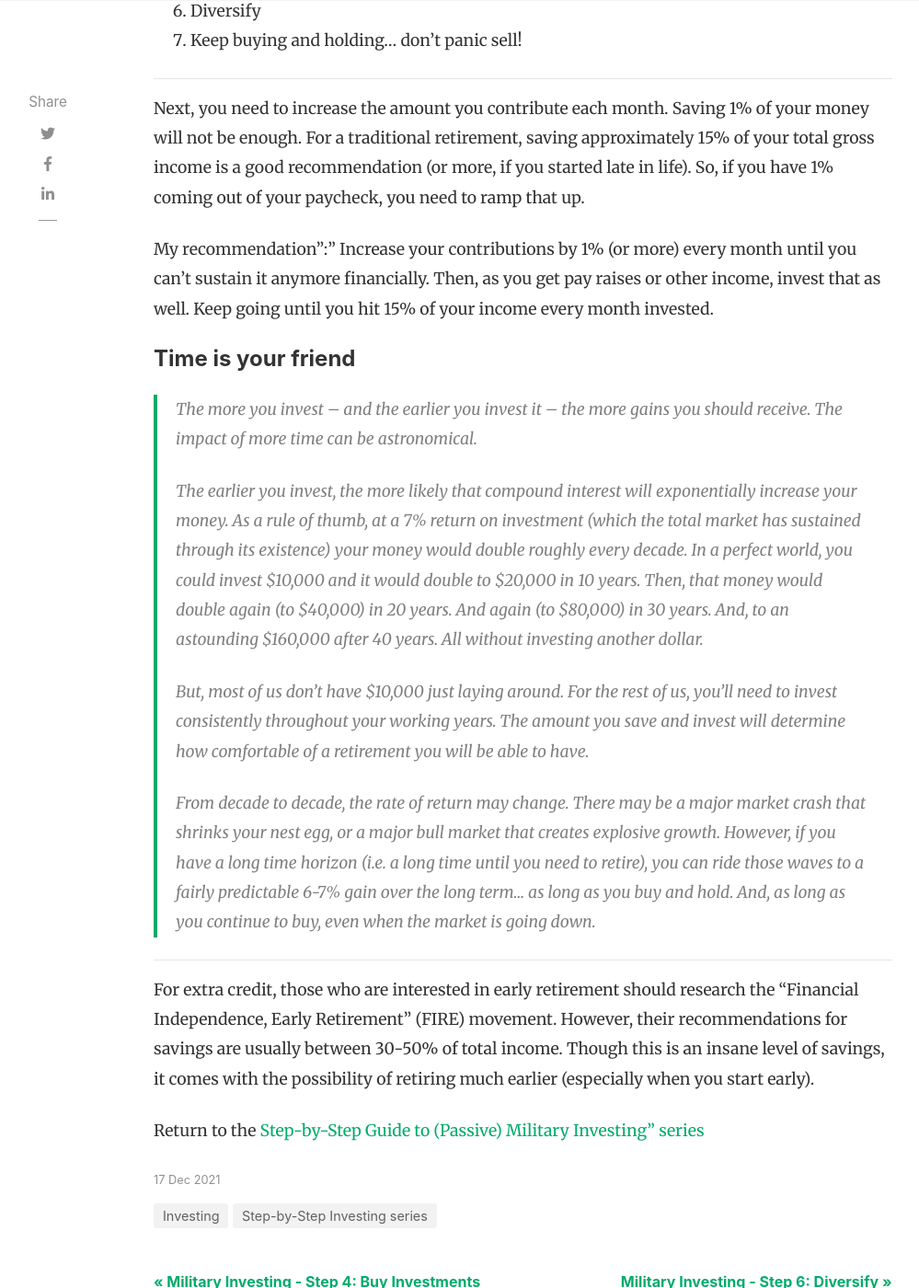
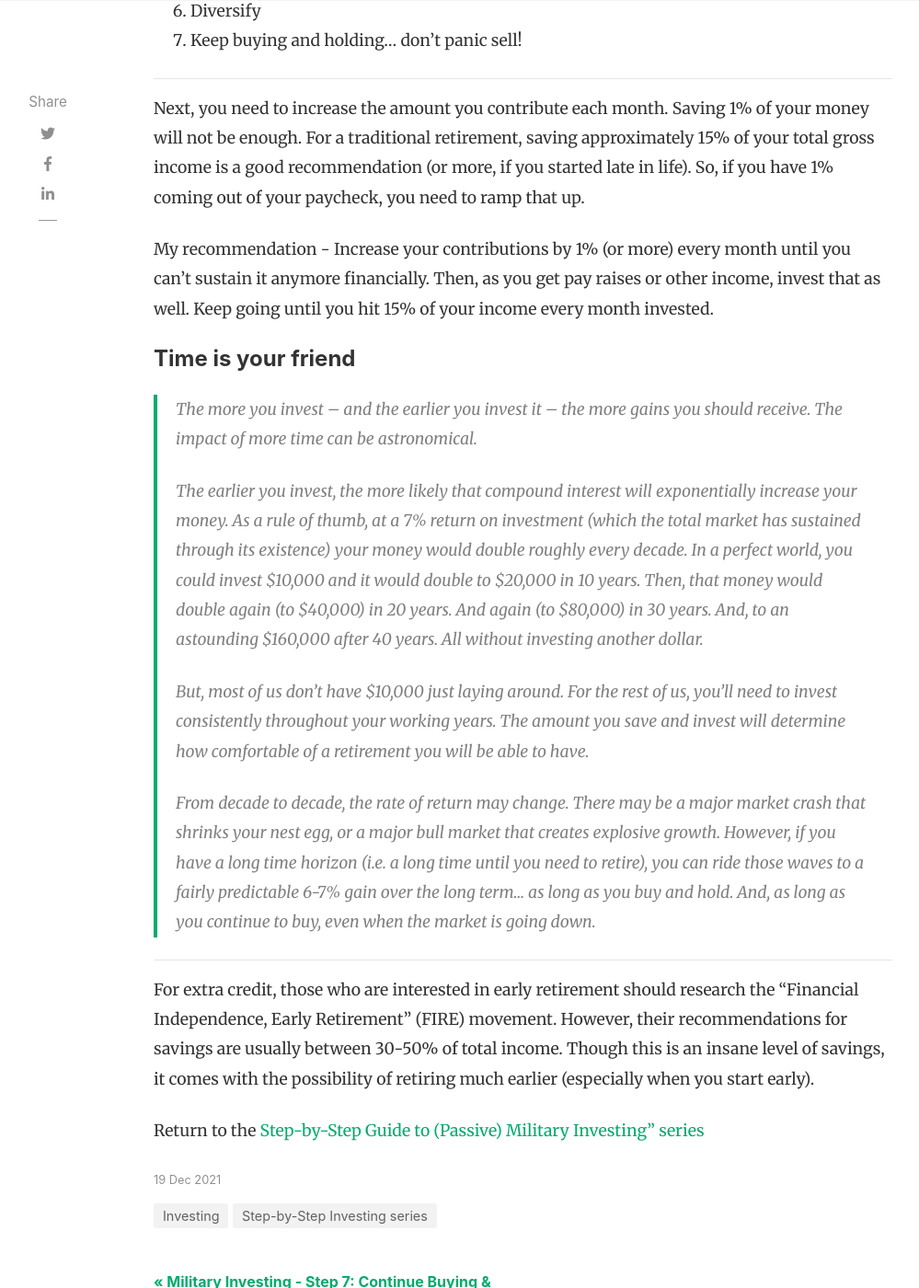
Before and after one commit to militaryinvestor/militaryinvestor.github.io, a Jekyll site: the page built from _posts/2021-12-19-Step-5-Increase-Contributions.md, in a window 1280 px wide and 1400 px high, scrolled down 1289 px. Shown: the whole window at 92% size, without its empty margins (118-1117 px from the left). Built offline with Jekyll 4.4.1, drawn with Linux system fonts in a browser that asks for light colours; nearby versions of some CDN libraries; comment, search, counter and statistics services are not loaded; some of the changed text lies outside the part shown.

Commit message:
Update and rename 2021-12-17-Step-5-Increase-Contributions.md to 2021-12-19-Step-5-Increase-Contributions.md

```diff
--- a/_posts/2021-12-17-Step-5-Increase-Contributions.md
+++ b/_posts/2021-12-19-Step-5-Increase-Contributions.md
@@ -24,7 +24,7 @@ This post is part of the "[Step-by-Step Guide to (Passive) Military Investing" s
 
 Next, you need to increase the amount you contribute each month. Saving 1% of your money will not be enough. For a traditional retirement, saving approximately 15% of your total gross income is a good recommendation (or more, if you started late in life). So, if you have 1% coming out of your paycheck, you need to ramp that up.
 
-My recommendation":" Increase your contributions by 1% (or more) every month until you can’t sustain it anymore financially. Then, as you get pay raises or other income, invest that as well. Keep going until you hit 15% of your income every
+My recommendation - Increase your contributions by 1% (or more) every month until you can’t sustain it anymore financially. Then, as you get pay raises or other income, invest that as well. Keep going until you hit 15% of your income every
 month invested.
 
 #### Time is your friend
```
